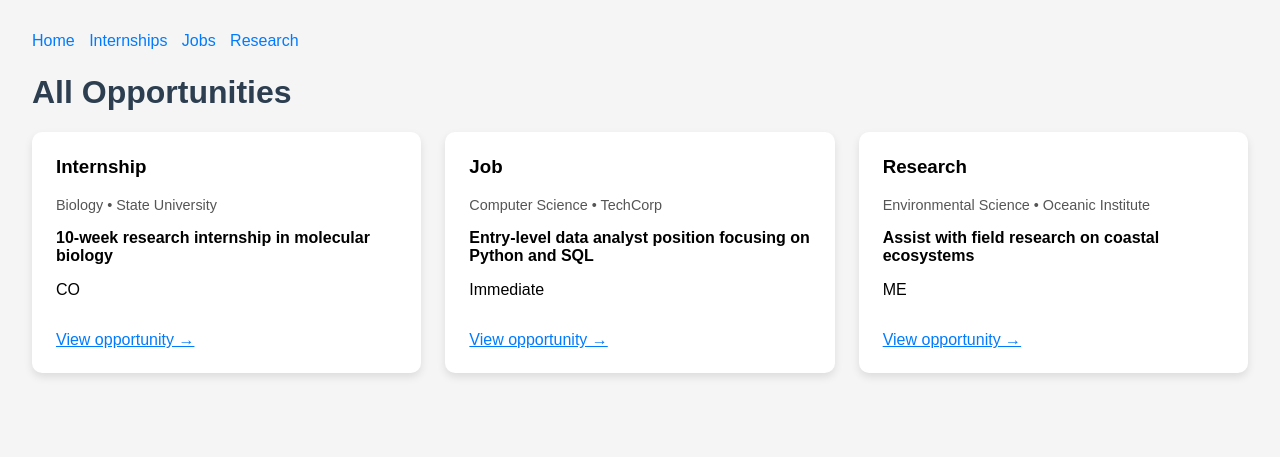
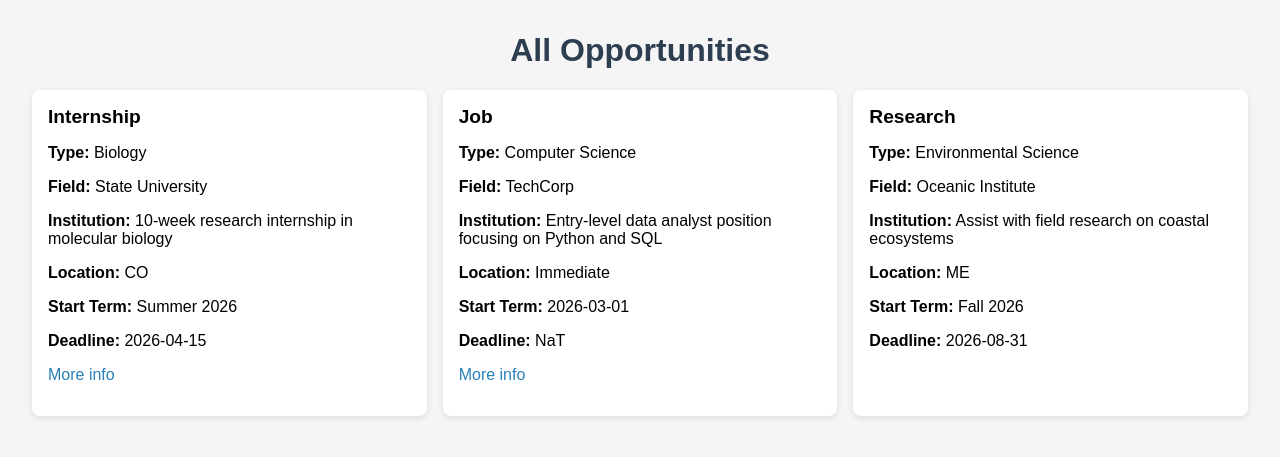
Before and after one commit to francesleduke/SOAR-Database, a Flask app: page /opportunities in a window 1280 px wide. Shown: the top 457 px of the page. Run offline with Flask 3, Linux system fonts and the light colour scheme.

Commit message:
Update home.html

```diff
--- a/templates/home.html
+++ b/templates/home.html
@@ -1,54 +1,33 @@
-{% extends "base.html" %}
-
-{% block title %}
-    {% if opp_type %}
-        {{ opp_type|capitalize }} Opportunities
-    {% else %}
-        All Opportunities
-    {% endif %}
-{% endblock %}
-
-{% block content %}
-
-<h1>
-    {% if opp_type %}
-        {{ opp_type|capitalize }} Opportunities
-    {% else %}
-        All Opportunities
-    {% endif %}
-</h1>
-
-{% if opportunities %}
-    <div style="display: grid; grid-template-columns: repeat(auto-fill, minmax(300px, 1fr)); gap: 1.5rem;">
-
+<!DOCTYPE html>
+<html lang="en">
+<head>
+    <meta charset="UTF-8">
+    <title>{% if opp_type %}{{ opp_type|capitalize }} Opportunities{% else %}All Opportunities{% endif %}</title>
+    <style>
+        body { font-family: Arial, sans-serif; margin: 2rem; background-color: #f5f5f5; }
+        h1 { color: #2c3e50; text-align: center; }
+        .cards { display: grid; grid-template-columns: repeat(auto-fit, minmax(300px, 1fr)); gap: 1rem; }
+        .card { background-color: #fff; padding: 1rem; border-radius: 8px; box-shadow: 0 2px 6px rgba(0,0,0,0.1); }
+        .card a { color: #2980b9; text-decoration: none; }
+        .card a:hover { text-decoration: underline; }
+        .card h2 { margin-top: 0; font-size: 1.2em; }
+    </style>
+</head>
+<body>
+    <h1>{% if opp_type %}{{ opp_type|capitalize }} Opportunities{% else %}All Opportunities{% endif %}</h1>
+    <div class="cards">
         {% for opp in opportunities %}
-            <div style="background: white; padding: 1.5rem; border-radius: 10px;
-                        box-shadow: 0 4px 8px rgba(0,0,0,0.1);">
-
-                <h3 style="margin-top: 0;">{{ opp.title }}</h3>
-
-                <p style="font-size: 0.9rem; color: #555;">
-                    {{ opp.opportunity_type }} • {{ opp.field }}
-                </p>
-
-                {% if opp.institution %}
-                    <p><strong>{{ opp.institution }}</strong></p>
-                {% endif %}
-
-                {% if opp.location %}
-                    <p>{{ opp.location }}</p>
-                {% endif %}
-
-                <a href="{{ opp.link }}" target="_blank"
-                   style="display: inline-block; margin-top: 1rem; color: #007BFF;">
-                    View opportunity →
-                </a>
-            </div>
+        <div class="card">
+            <h2>{{ opp.title }}</h2>
+            <p><strong>Type:</strong> {{ opp.opportunity_type }}</p>
+            <p><strong>Field:</strong> {{ opp.field }}</p>
+            {% if opp.institution %}<p><strong>Institution:</strong> {{ opp.institution }}</p>{% endif %}
+            {% if opp.location %}<p><strong>Location:</strong> {{ opp.location }}</p>{% endif %}
+            {% if opp.start_term %}<p><strong>Start Term:</strong> {{ opp.start_term }}</p>{% endif %}
+            {% if opp.deadline %}<p><strong>Deadline:</strong> {{ opp.deadline }}</p>{% endif %}
+            {% if opp.link %}<p><a href="{{ opp.link }}" target="_blank">More info</a></p>{% endif %}
+        </div>
         {% endfor %}
-
     </div>
-{% else %}
-    <p>No opportunities yet.</p>
-{% endif %}
-
-{% endblock %}
+</body>
+</html>
```
